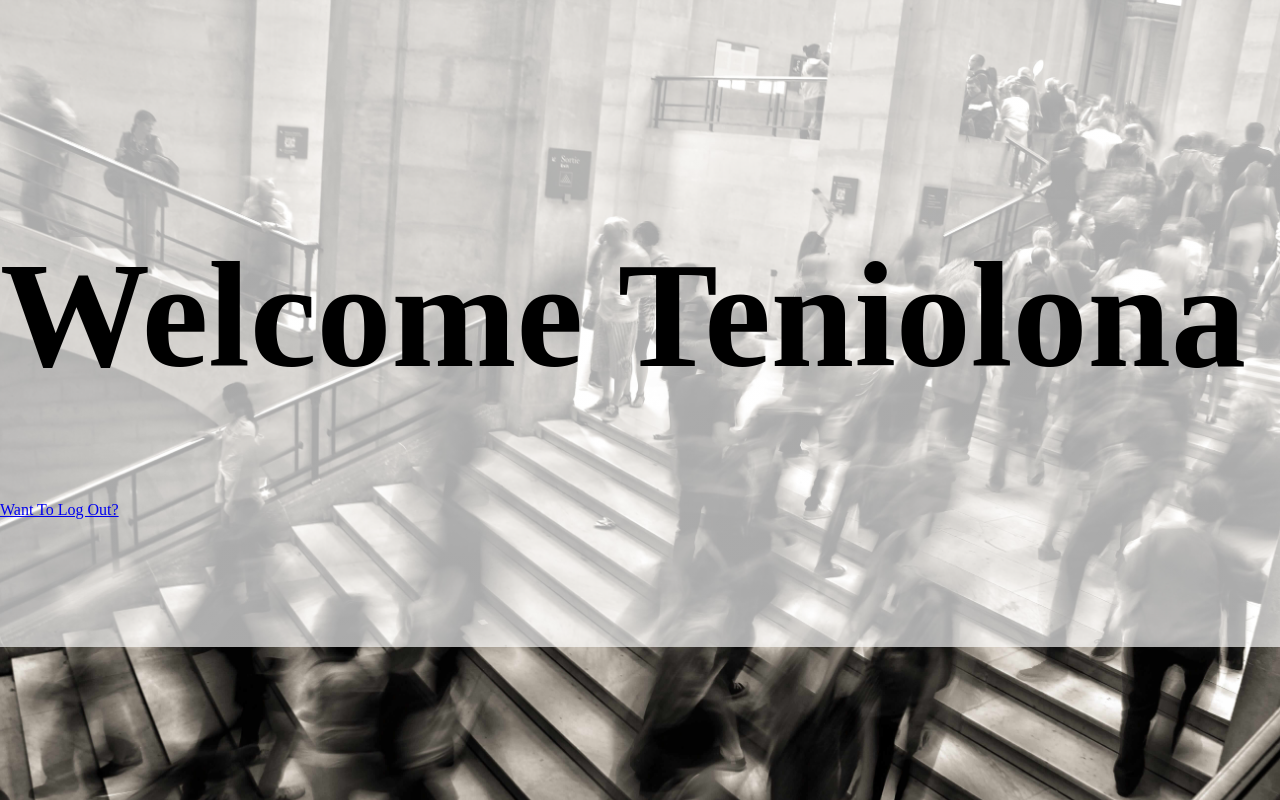
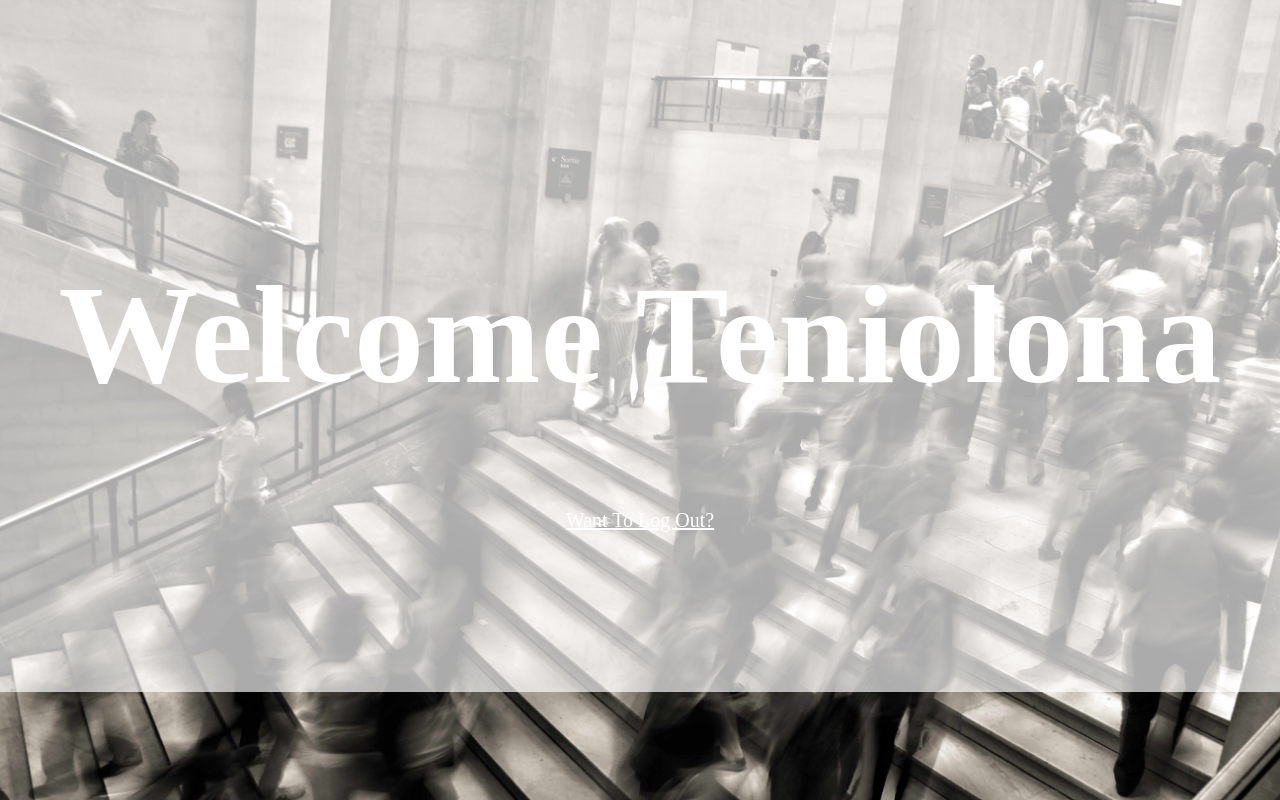
Before and after one commit to teniolona/backend_class, a Django app: page /stuternlogin/ in a window 1280 px wide. Run offline with Django 4.2, Linux system fonts and the light colour scheme; a user stored in the database is signed in.

Commit message:
Added Changes concerning welcome.html

```diff
--- a/stuternlogin/templates/stuternlogin/login.html
+++ b/stuternlogin/templates/stuternlogin/login.html
@@ -17,12 +17,12 @@
                 <input type="checkbox" title="Remember Login">
                 <label class="typography2 text-color1 labels">Remember Me</label><br>
                 <button title="Sign In" class="signInbutton typography3 text-color2" value="Login" type="submit"> Sign In</button><br><br>
-                <a href="{% url 'stuternlogin:create' %}"><button title="Create An Account" class="createButton typography3 text-color3">Create an account</button></a><br><br>
+                <a href="{% url 'stuternlogin:create' %}"><button formnovalidate title="Create An Account" type="button" value="Sign Up" class="createButton typography3 text-color3">Create an account</button></a><br><br>
                 <a href="#forgot-password " class="typography2 text-color3 other-links"><p>Forgot Your Password?</p></a>
                 <a href="#other-problems " class="typography2 text-color3 other-links"><p>Didn't receive confirmation instructions?</p></a>
             </form><br>
             {% if message %}
-                <div style="color: white; background-color:blue; text-align:center; padding: 2px;"> {{message}} </div>
+                <div style="color: white; background-color:blue; text-align:center; padding: 2px; margin: 0em 2em;"> {{message}} </div>
             {% endif %}
         </div>
     </main>
--- a/stuternlogin/templates/stuternlogin/signup.html
+++ b/stuternlogin/templates/stuternlogin/signup.html
@@ -9,15 +9,16 @@
             </div>
             <p class="typography1 text-color1">REGISTER</p>
             <form class="inputs_get">
+                {% csrf_token %}
                 <label class="typography2 text-color1 labels">Email</label><br>
-                <input title="Please fill out this field" placeholder="e.g red@rebeccadaniel.com" type="email" class="typography4"><br><br>
+                <input title="Please fill out this field" placeholder="e.g red@rebeccadaniel.com" type="text" class="typography4"><br><br>
                 <label class="typography2 text-color1 labels">Password</label><br>
                 <input title="Please fill out this field" placeholder="****" type="password" class="typography4"><br>
                 <!-- <input type="checkbox" title="Remember Login"> -->
                 <!-- <label class="typography2 text-color1 labels">Remember Me</label><br> -->
             </form>
             <button title="Sign In" class="signInbutton typography3 text-color2">Sign up as Intern</button><br><br>
-            <button title="Create An Account" class="createButton typography3 text-color3">Already a member? Login</button><br><br>
+            <a href="{% url 'stuternlogin:login' %}"><button title="Login" class="createButton typography3 text-color3">Already a member? Login</button><br><br></a>
             <!-- <a href="#forgot-password " class="typography2 text-color3 other-links"></a> --><p class="typography2 text-color1 other-links">By signing up you agree to our</p>
             <a href="#other-problems " class="typography2 text-color3 other-links"><p>Terms and Privacy Policy</p></a>
         </div>
--- a/stuternlogin/templates/stuternlogin/welcome.html
+++ b/stuternlogin/templates/stuternlogin/welcome.html
@@ -1,7 +1,10 @@
 {% extends "stuternlogin/layout_s.html" %}
 {% load static %}
 {% block body %}
-    <h1 style="font-size: 150px;">Welcome {{username}}</h1>
-
-    <a href="{% url 'stuternlogin:logout' %}">Want To Log Out?</a>
+    <main class="picture_overlay1">
+        <div style="margin: auto 0; padding: 2rem 0;" class="middle-bg">
+            <h1 style="font-size: 140px; text-align: center; font-family: Montserrat; color:white;">Welcome {{username}}</h1>
+            <a href="{% url 'stuternlogin:logout' %}" style="text-align: center; display: block; font-size: 20px; color: white;">Want To Log Out?</a>
+        </div>
+    </main>
 {% endblock %}
--- a/stuternlogin/views.py
+++ b/stuternlogin/views.py
@@ -14,7 +14,7 @@ def index(request):
     })
 
 def createaccount(request):
-    return render(request, "stuternlogin/signup.html")
+    return render(request, 'stuternlogin/signup.html')
 
 def login_user(request) :
     if request.method == "POST":
```
Also changed, not shown: stuternlogin/static/stuternlogin/styles.css (+8 -1 lines), db.sqlite3.
